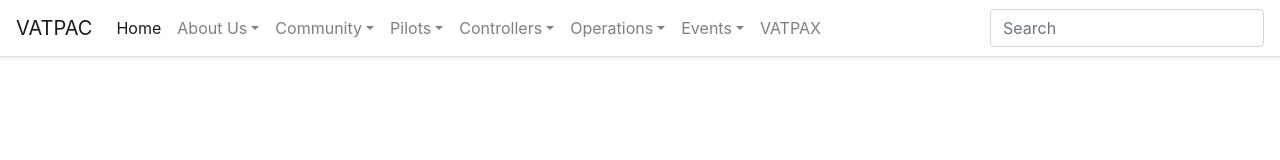
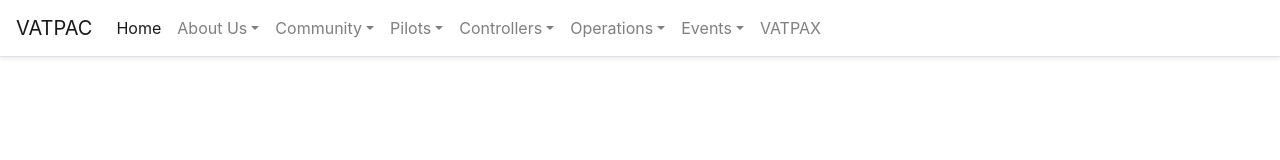
Before and after one commit to flightcode/vatpac.org, an Angular app: page / in a window 1280 px wide. Shown: the top 160 px of the page. Built offline with nearby package versions, Linux system fonts and the light colour scheme.

Commit message:
Remove search from navbar

```diff
--- a/src/app/app.component.html
+++ b/src/app/app.component.html
@@ -121,8 +121,5 @@
         <a class="nav-link" href="#">VATPAX</a>
       </li>
     </ul>
-    <form class="form-inline my-2 my-md-0">
-      <input class="form-control" type="text" placeholder="Search" />
-    </form>
   </div>
 </nav>
```
